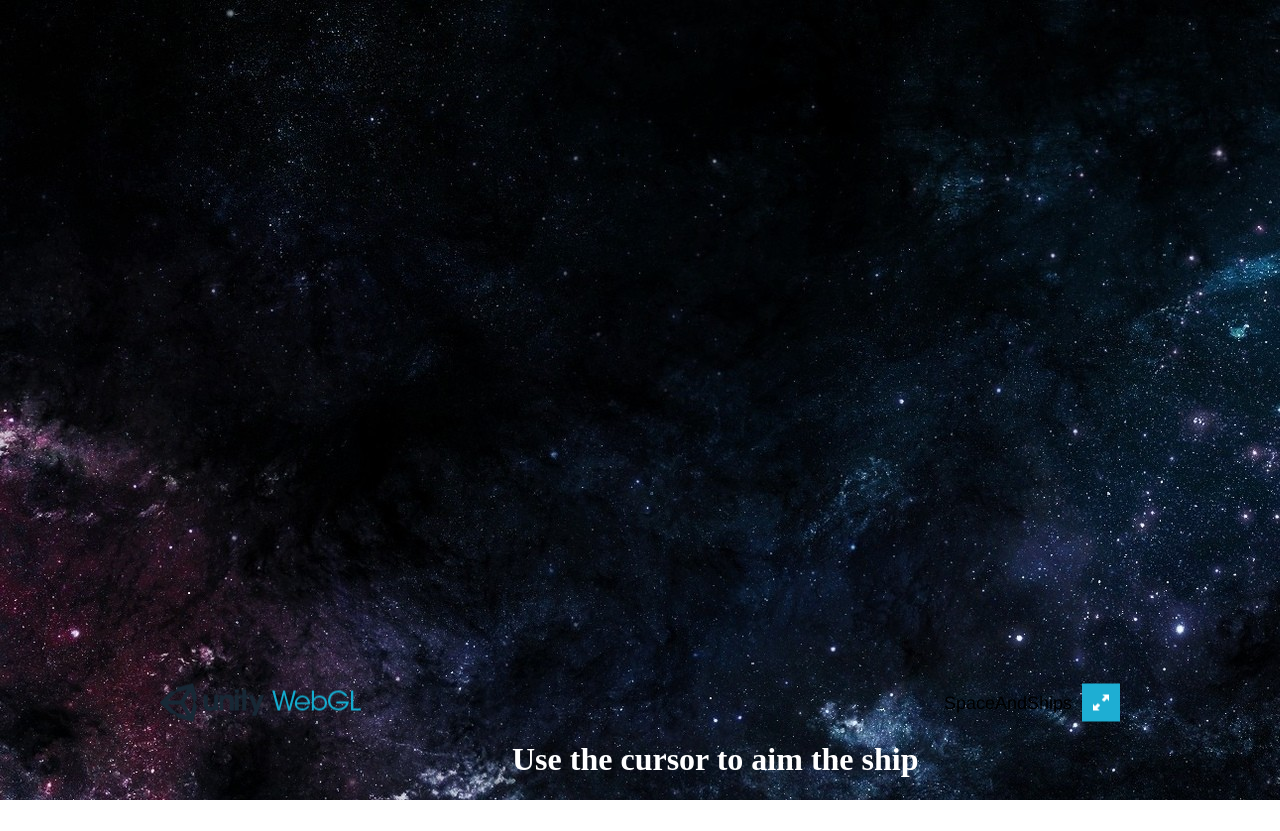
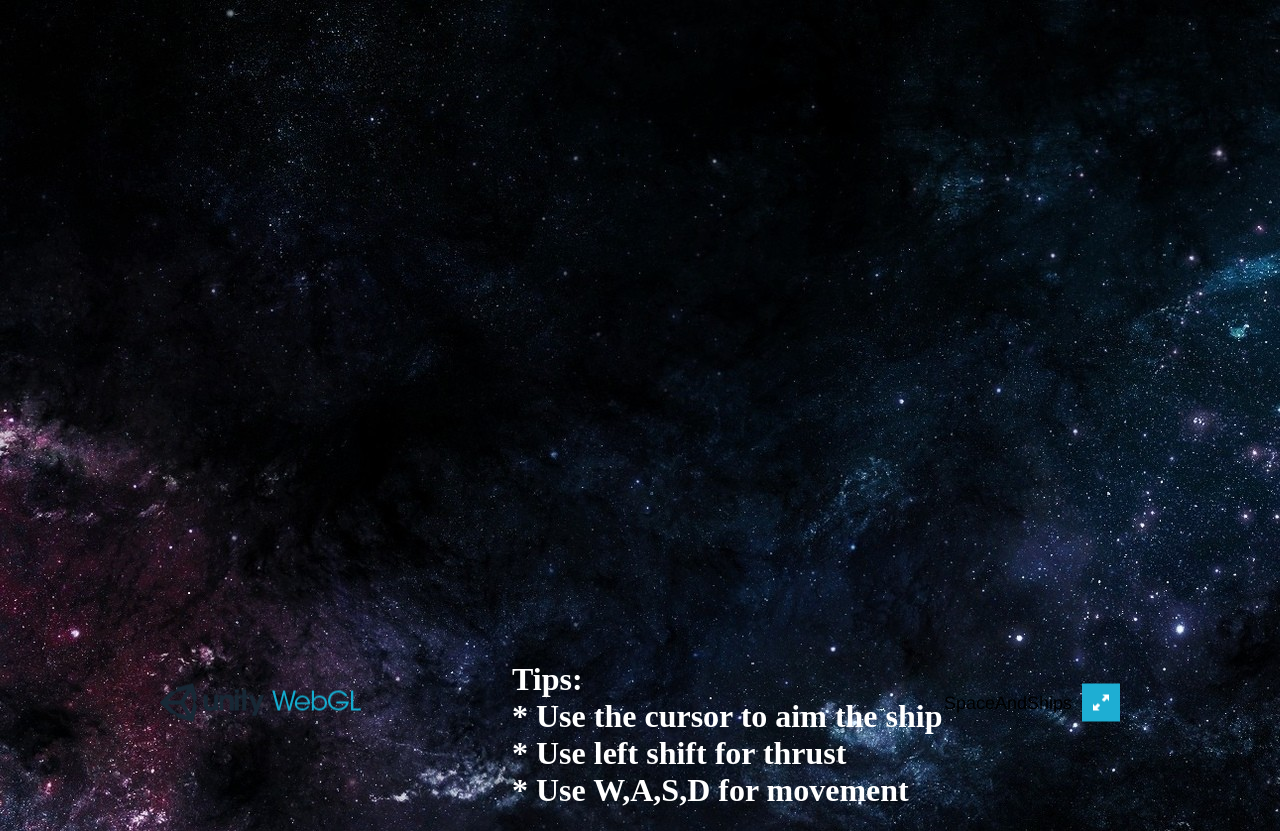
Before and after one commit to camilopalacios/SpaceExplorerWeb, a plain HTML site: page index.html in a window 1280 px wide. Before the commit the page ends 800 px from the top, so only its background shows below. Drawn offline with Linux system fonts and the light colour scheme; no server answers.

Commit message:
Add audio, explosions, player thurst, NPCs avoid friendly fire
The new prefab explosion instantiates when a ship is destroyed.

Bolts now have audio.

Enemies avoid shooting if there is a friendly unit in between.

Custom cursor added to the web version.

Thurst to move the player ship forward.

```diff
--- a/TemplateData/style.css
+++ b/TemplateData/style.css
@@ -28,5 +28,5 @@ h1 {
 }
 
 #tips{
-	position: absolute; top: 90%; left: 40%;
+	position: absolute; top: 80%; left: 40%;
 }
--- a/index.html
+++ b/index.html
@@ -21,6 +21,6 @@
         <div class="title">SpaceAndShips</div>
       </div>
     </div>
-    <div id="tips"><h1>Use the cursor to aim the ship</h1></div>>
+    <div id="tips"><h1>Tips:<br>* Use the cursor to aim the ship<br>* Use left shift for thrust<br>* Use W,A,S,D for movement</h1></div>>
   </body>
 </html>
```
Also changed, not shown: 4 other files.
